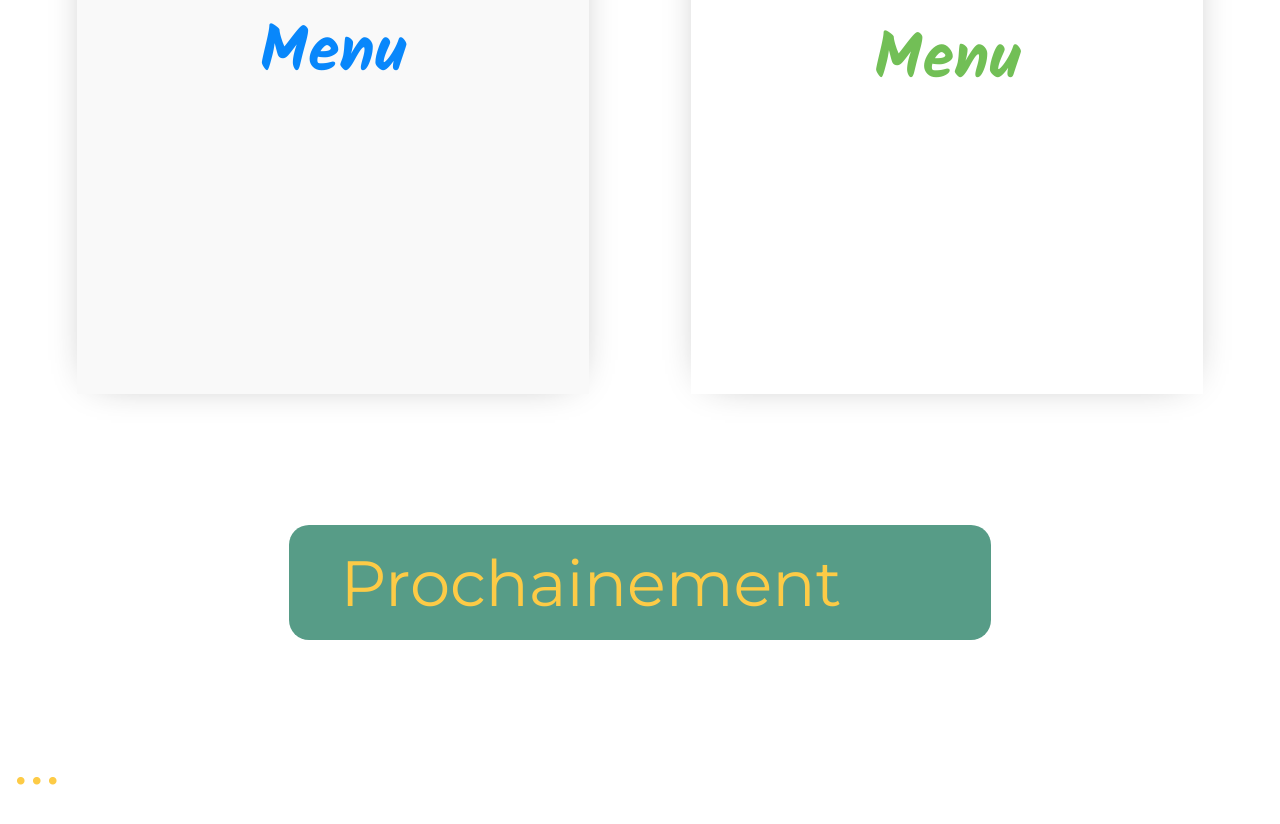
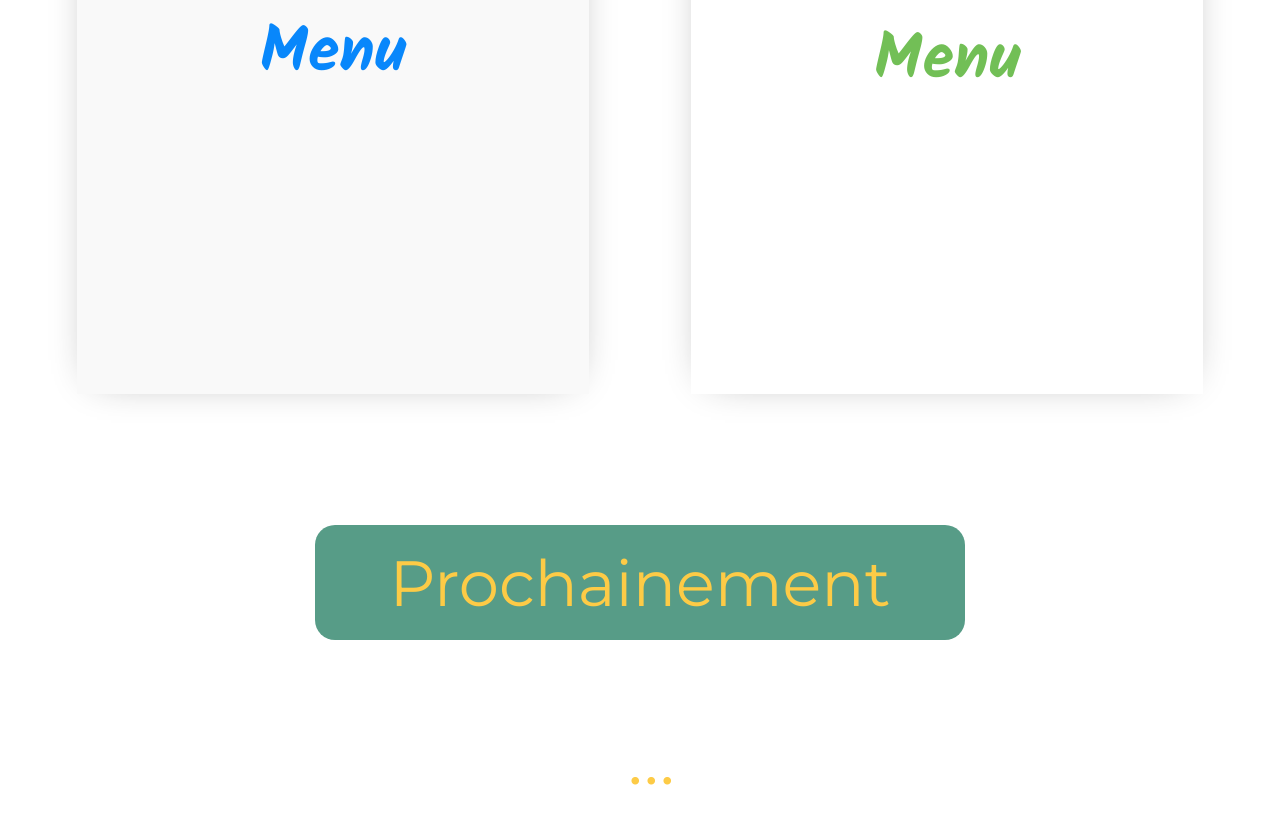
Before and after one commit to RomainDMoostik/DigueRomain_3_04082020, a website: page index.html in a window 1280 px wide. Shown: the part 1609-2433 px from the top of the page. Drawn offline with nearby package versions, Linux system fonts and the light colour scheme; a web font is replaced by a local one.

Commit message:
"Prochainement" OK

```diff
--- a/index.html
+++ b/index.html
@@ -16,7 +16,7 @@
                 <a class="logo" href="index.html"><img src="./public/img/ohmyfood_logo.svg" alt="ohmyfood_logo"/></a>
             </div>
         </header>
-        <div class="contenu-page">
+        <section class="contenu-page">
             <div class="liste-menus">
                 <a class="menu menu--1note" href="./menu1note.html">
                     <div class="zoom">
@@ -44,13 +44,15 @@
                     </div>
                 </a>
             </div>
-            <div class="button">
-                    <a class="btn-prochainement" href="./prochainement.html">
-                        <h3 class="btn">Prochainement</h3>
-                    </a>
-            </div>
-            <div class="points"> ...</div>
-        </div>
+            <section class="prochainement">
+                <div class="encart">
+                        <div class="encart-prochainement" >
+                            <h3 class="annonce">Prochainement</h3>
+                        </div>
+                </div>
+                <div class="points"> ...</div>
+            </section>
+        </section>
         <footer>
             <div class="footer__txt">
                 <h4 class="footer"><a class="footer" href="./mentionslegales.html" target="blank">Mentions légales</a></h4>
--- a/sass/base/_fonts.scss
+++ b/sass/base/_fonts.scss
@@ -75,34 +75,6 @@ h2{
         @include petit-ecran{
             font-size: map-get($h2-legal-font-size, petit );
         }
-    }
-}
-
-h3{
-    &.btn{
-        font-size: map-get($btn-font-size, grand );
-        color: $col-sec ;
-        font-weight: 300;
-        text-align: left;
-        margin-top: 3%;
-        @include mobile{
-            font-size: map-get($btn-font-size, mobile );
-        }
-    }
-    &.moment{ //ENTREE PLAT DESSERT
-        margin : 1em;
-        line-height: 120%;
-        /*font-size: map-get($menu1-font-size, grand );
-        text-align: center;
-        @include mobile {
-            font-size: map-get($menu1-font-size, mobile );
-        }
-        @include tablette {
-            font-size: map-get($menu1-font-size, tablette );
-        }
-        @include petit-ecran {
-            font-size: map-get($menu1-font-size, petit );
-        }*/
     }
 }
 
--- a/sass/pages/Index/_menu_index.scss
+++ b/sass/pages/Index/_menu_index.scss
@@ -1,3 +1,15 @@
+// TYPOS
+h3.annonce{
+    font-size: map-get($btn-font-size, grand );
+    color: $col-sec ;
+    font-weight: 300;
+    text-align: left;
+    margin-top: 3%;
+    @include mobile{
+        font-size: map-get($btn-font-size, mobile );
+    }
+}
+
 // 4 MENUS
 
 .liste-menus{
@@ -53,7 +65,16 @@
     transition: $zoom-transition;
 }
 
-.button{
+// PROCHAINEMENT
+.prochainement{
+    display: flex;
+    justify-content: center;
+    flex-direction: column;
+    margin-top: $footer-height*2;
+
+}
+
+.encart{
     display: flex;
     justify-content: center;
     margin: map-get($margin-btn, grand );
@@ -68,16 +89,13 @@
     }
 }
 
-// PROCHAINEMENT
-.btn-prochainement{
+.encart-prochainement{
     display: flex;
-    justify-content: left;
+    justify-content: center;
     background-color: $col-prim;
     border-radius: 20px;
     height: map-get($btn-height, grand );
     width: map-get($btn-width, grand );
-    margin-top: $footer-height*2;
-    padding-left: 4%;
     @include mobile{
         width: map-get($btn-width, mobile );
         height: map-get($btn-height, mobile );
@@ -96,7 +114,7 @@
     font-size: map-get($btn-font-size, grand );
     font-weight: 300;
     padding-top: 3%;
-    margin-left: 1%;
+    margin-left: 49%;
     text-align: left;
     color: $col-sec;
     white-space: normal;
--- a/sass/pages/_menu_template.scss
+++ b/sass/pages/_menu_template.scss
@@ -64,10 +64,12 @@ td{
     }
 }
 
-h3.moment{
+h3.moment{ //ENTREE PLAT DESSERT
     text-align: center;
     display: inline-block;
     position: relative;
+    margin : 1em;
+    line-height: 120%;
     &::before{          // SURLIGNEMENT MENU
         content: '';
         position: absolute;
```
Also changed, not shown: public/css/style.css, 1 other file.
